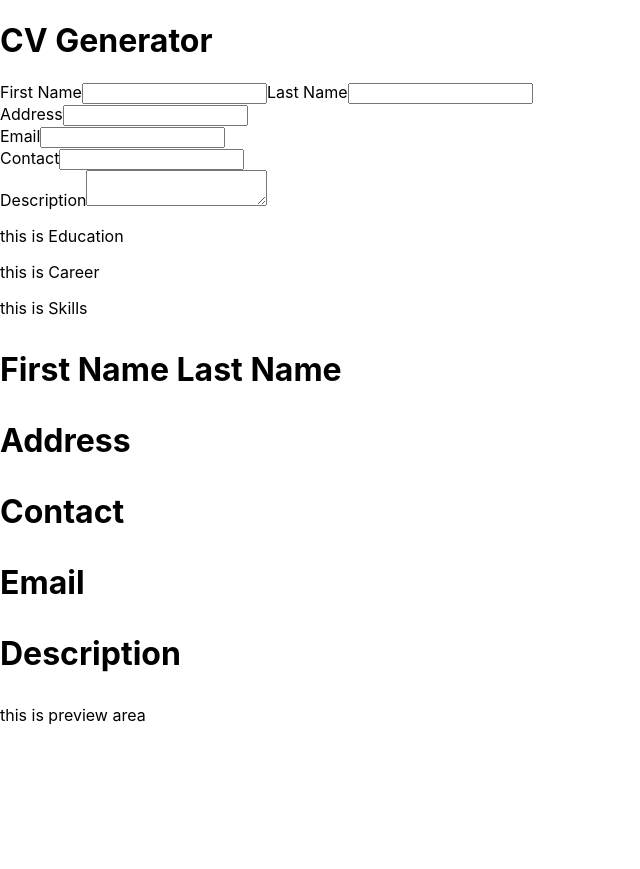
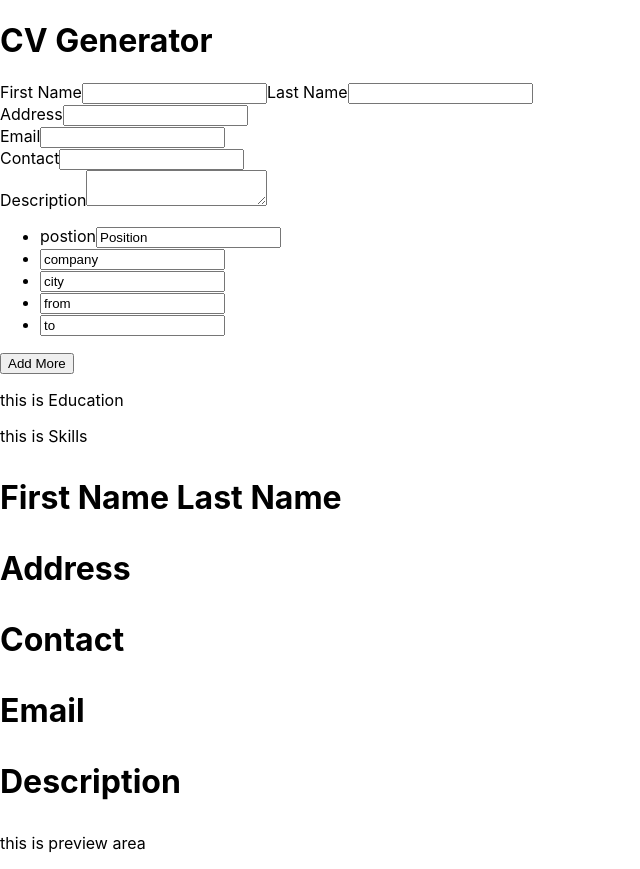
Before and after one commit to Diwashnembang/cv-application, a React (Create React App) app: page / in a window 1280 px wide. Shown: the whole page, without its empty margins (0-640 px from the left). Before the commit the page ends 800 px from the top, so only its background shows below. Built offline with nearby package versions, Linux system fonts and the light colour scheme.

Commit message:
added a way to add multiple careers with different ids

```diff
--- a/package.json
+++ b/package.json
@@ -42,6 +42,7 @@
     "eslint-plugin-import": "^2.26.0",
     "eslint-plugin-jsx-a11y": "^6.5.1",
     "eslint-plugin-react": "^7.30.0",
-    "eslint-plugin-react-hooks": "^4.5.0"
+    "eslint-plugin-react-hooks": "^4.5.0",
+    "uniqid": "^5.4.0"
   }
 }
--- a/src/components/Main.jsx
+++ b/src/components/Main.jsx
@@ -1,10 +1,34 @@
 import React, { Component } from 'react';
+import uniqid from 'uniqid';
 import WorkingArea from './WorkingArea';
 import PreviewArea from './PreviewArea';
 
 class Main extends Component {
   constructor(props) {
     super(props);
+    this.career = {
+      id: uniqid(),
+      position: {
+        id: uniqid(),
+        text: 'Position',
+      },
+      company: {
+        id: uniqid(),
+        text: 'company',
+      },
+      city: {
+        id: uniqid(),
+        text: 'city',
+      },
+      from: {
+        id: uniqid(),
+        text: 'from',
+      },
+      to: {
+        id: uniqid(),
+        text: 'to',
+      },
+    };
     this.state = {
       info: {
         firstName: 'first Name',
@@ -14,6 +38,8 @@ class Main extends Component {
         email: 'email',
         description: 'description',
       },
+      career: {},
+      careerHistory: [this.career],
     };
   }
 
@@ -96,8 +122,52 @@ class Main extends Component {
     }));
   };
 
+  handelPositon = (e) => {
+    this.setState((previousState) => ({
+      career: {
+        position: e.target.value,
+        company: previousState.career.company,
+        city: previousState.career.company,
+        from: previousState.career.company,
+        to: previousState.career.company,
+      },
+      carrerHistory: previousState.carrerHistory.concat(previousState.career),
+    }));
+  };
+
+  addCareer = () => {
+    this.setState(() => ({
+      career: {
+        id: uniqid(),
+        position: {
+          id: uniqid(),
+          text: 'Position',
+        },
+        company: {
+          id: uniqid(),
+          text: 'company',
+        },
+        city: {
+          id: uniqid(),
+          text: 'city',
+        },
+        from: {
+          id: uniqid(),
+          text: 'from',
+        },
+        to: {
+          id: uniqid(),
+          text: 'to',
+        },
+      },
+    }));
+    this.setState((previousState) => ({
+      careerHistory: previousState.careerHistory.concat(previousState.career),
+    }));
+  };
+
   render() {
-    const { info } = this.state;
+    const { info, careerHistory } = this.state;
     const personalInfoFunc = {
       handelFirstName: this.handelFirstName,
       handelLastName: this.handelLastName,
@@ -106,10 +176,19 @@ class Main extends Component {
       handelEmail: this.handelEmail,
       handelDescription: this.handelDescription,
     };
+
+    const careerInfoUtility = {
+      handelPositon: this.handelPositon,
+      careerHistory,
+      addCareer: this.addCareer,
+    };
+    console.log(this.state.careerHistory);
+
     return (
       <div id="main">
         <WorkingArea
           personalInfoUtility={personalInfoFunc}
+          careerInfoUtility={careerInfoUtility}
         />
         <PreviewArea info={info} />
       </div>
--- a/src/components/WorkingArea.jsx
+++ b/src/components/WorkingArea.jsx
@@ -7,7 +7,7 @@ import SkillsInfo from './getUserInfo/SkillsInfo';
 
 class WorkingArea extends PureComponent {
   render() {
-    const { personalInfoUtility } = this.props;
+    const { personalInfoUtility, careerInfoUtility } = this.props;
     return (
       <div id="workingArea">
         <PersonalInfo
@@ -19,8 +19,12 @@ class WorkingArea extends PureComponent {
           getDescription={personalInfoUtility.handelDescription}
         />
 
+        <CareerInfo
+          getPosition={careerInfoUtility.handelPositon}
+          getCareerHistory={careerInfoUtility.careerHistory}
+          addCareer={careerInfoUtility.addCareer}
+        />
         <EducationInfo />
-        <CareerInfo />
         <SkillsInfo />
       </div>
 
@@ -39,6 +43,18 @@ WorkingArea.propTypes = {
       handelDescription: PropTypes.func.isRequired,
     },
   ).isRequired,
+  careerInfoUtility: PropTypes.shape(
+    {
+      handelPositon: PropTypes.func.isRequired,
+      careerHistory: PropTypes.array.isRequired,
+      addCareer: PropTypes.func.isRequired,
+      // handelLastName: PropTypes.func.isRequired,
+      // handelAddress: PropTypes.func.isRequired,
+      // handelContact: PropTypes.func.isRequired,
+      // handelEmail: PropTypes.func.isRequired,
+      // handelDescription: PropTypes.func.isRequired,
+    },
+  ).isRequired,
 
 };
 
--- a/src/components/getUserInfo/CareerInfo.js
+++ /dev/null
@@ -1,16 +0,0 @@
-import React,{ Component } from 'react';
-
-class CareerInfo extends Component {
-  constructor(props) {
-    super(props);
-  }
-
-  render() {
-    return (
-      <p>this is Career</p>
-
-    );
-  }
-}
-
-export default CareerInfo;
--- /dev/null
+++ b/src/components/getUserInfo/CareerInfo.jsx
@@ -0,0 +1,45 @@
+import React, { PureComponent } from 'react';
+import PropTypes from 'prop-types';
+
+class CareerInfo extends PureComponent {
+  render() {
+    const { addCareer, getPosition, getCareerHistory } = this.props;
+    console.log(addCareer);
+    return (
+      <div>
+        <ul>
+          {getCareerHistory.map((career) => (
+            <div key={career.id}>
+              <li>
+                <label htmlFor="postion">
+                  postion
+                  <input value={career.position.text} type="text" name="position" id="position" key={career.position.id} />
+                </label>
+              </li>
+              <li><input value={career.company.text} type="text" name="position" id="position" key={career.company.id} /></li>
+              <li><input value={career.city.text} type="text" name="position" id="position" key={career.city.id} /></li>
+              <li><input value={career.from.text} type="text" name="position" id="position" key={career.from.id} /></li>
+              <li><input value={career.to.text} type="text" name="position" id="position" key={career.to.id} /></li>
+            </div>
+          ))}
+        </ul>
+        <button type="button" onClick={addCareer}>Add More</button>
+      </div>
+
+    );
+  }
+}
+
+CareerInfo.proptype = {
+
+  getPosition: PropTypes.func.isRequired,
+  getCareerHistory: PropTypes.array.isRequired,
+  addCareer: PropTypes.func.isRequired,
+  // handelLastName: PropTypes.func.isRequired,
+  // handelAddress: PropTypes.func.isRequired,
+  // handelContact: PropTypes.func.isRequired,
+  // handelEmail: PropTypes.func.isRequired,
+  // handelDescription: PropTypes.func.isRequired,
+};
+
+export default CareerInfo;
--- a/src/components/getUserInfo/PersonalInfo.jsx
+++ b/src/components/getUserInfo/PersonalInfo.jsx
@@ -6,7 +6,6 @@ class PersonalInfo extends PureComponent {
     const {
       getFirstName, getLastName, getAddress, getContact, getDescription, getEmail,
     } = this.props;
-    console.log('this is from presonalinfo', getLastName);
     return (
       <form id="userInfoForm">
         <section id="userName">
```
Also changed, not shown: src/components/Header.js (+9 -10 lines), 1 other file (tests, documents, lock files or other folders).
